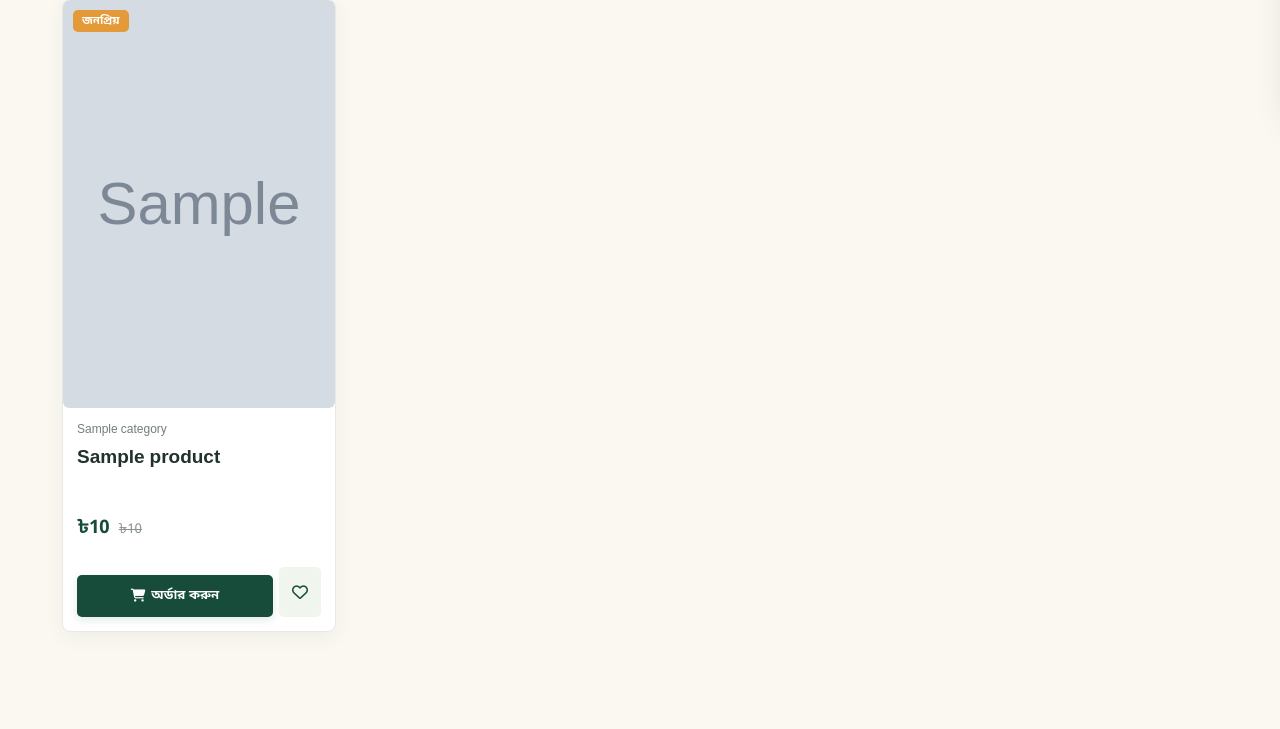
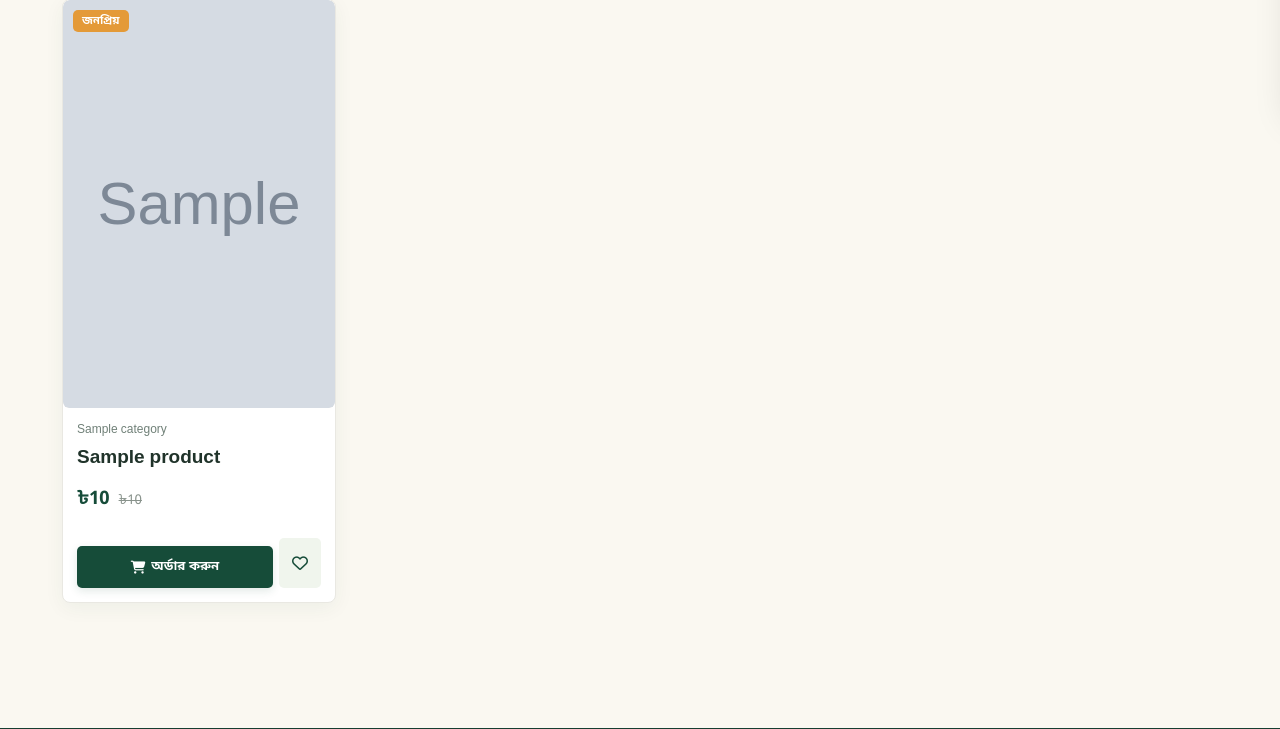
Before and after one commit to sazedurlaravel/bestchoice, a Laravel app: page / in a window 1280 px wide. Shown: the part 679-1408 px from the top of the page. Run offline with Laravel 12, Linux system fonts and the light colour scheme; data comes from the database, SQL or seed files in the repository; tables that the repository leaves empty hold one stand-in row (values such as "Sample post"); grey boxes marked "Sample" are stand-in pictures; style sheets or scripts are compiled from the project's sources.

Commit message:
Keep product titles on one line

```diff
--- a/resources/css/storefront.css
+++ b/resources/css/storefront.css
@@ -900,3 +900,14 @@ body{background-color:var(--theme-background,#faf8f1)!important}
 .footer{background-color:var(--theme-footer-background,#153f30)!important}
 .new-home .bestsellers-section .products{grid-template-columns:repeat(var(--home-products-desktop,4),minmax(0,1fr))!important}
 @media(max-width:650px){.new-home .bestsellers-section .products{grid-template-columns:repeat(var(--home-products-mobile,2),minmax(0,1fr))!important}}
+
+/* Keep product-card titles compact and on one line. */
+.products .product h3,
+.products > .product .product-info h3{
+  display:block;
+  height:1.4em;
+  min-height:1.4em;
+  overflow:hidden;
+  text-overflow:ellipsis;
+  white-space:nowrap;
+}
```
Also changed, not shown: 5 other files.
